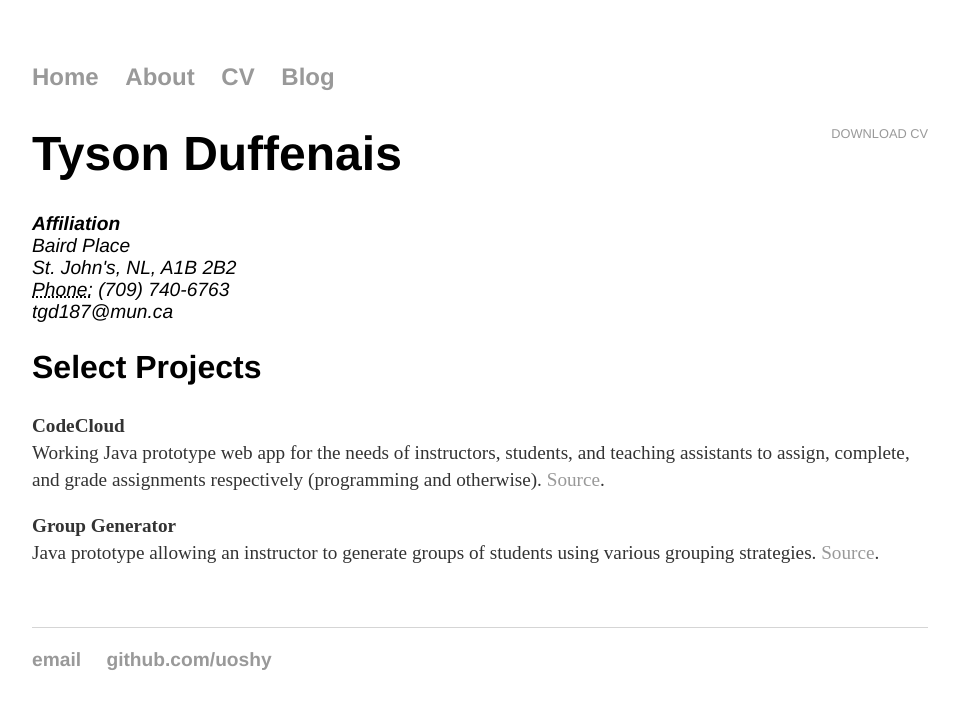
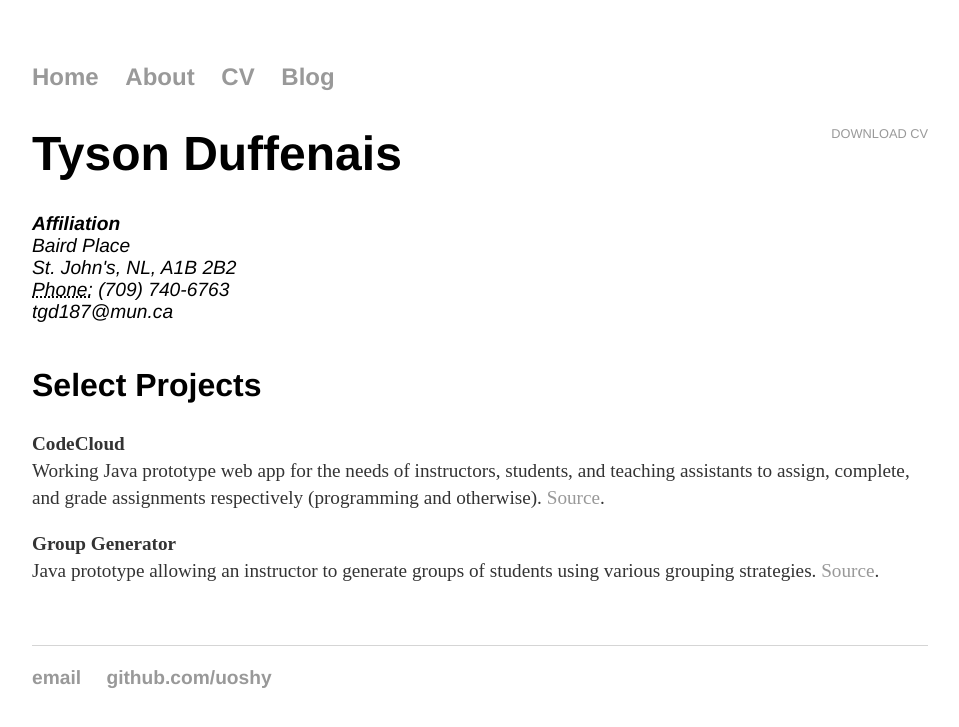
Before and after one commit to uoshy/tduffenais.github.io, a Jekyll site: the page built from cv/index.html, in a window 1280 px wide. Shown: the top 727 px of the page, without its empty margins (160-1119 px from the left). Built offline with Jekyll 4.4.1, drawn with Linux system fonts in a browser that asks for light colours.

Commit message:
Update index.html

```diff
--- a/cv/index.html
+++ b/cv/index.html
@@ -12,7 +12,7 @@ title: CV of Tyson Duffenais
 					St. John's, NL, A1B 2B2<br>
 					<abbr title="phone">Phone:</abbr> (709) 740-6763<br>
 					<span class="obfuscate">tgd187@mun.ca</span>
-					</address>
+					</address><br>
 
 					<h2>Select Projects</h2>
 
```
